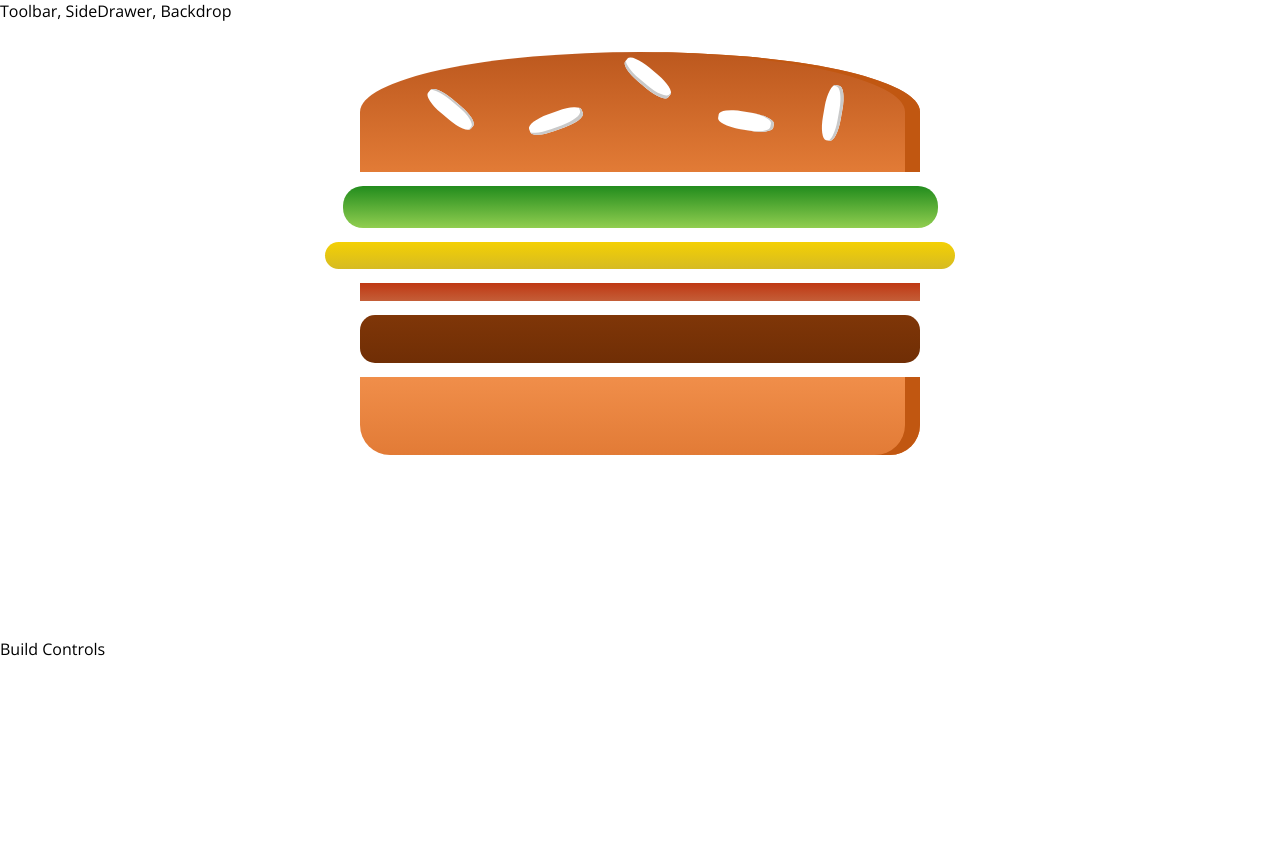
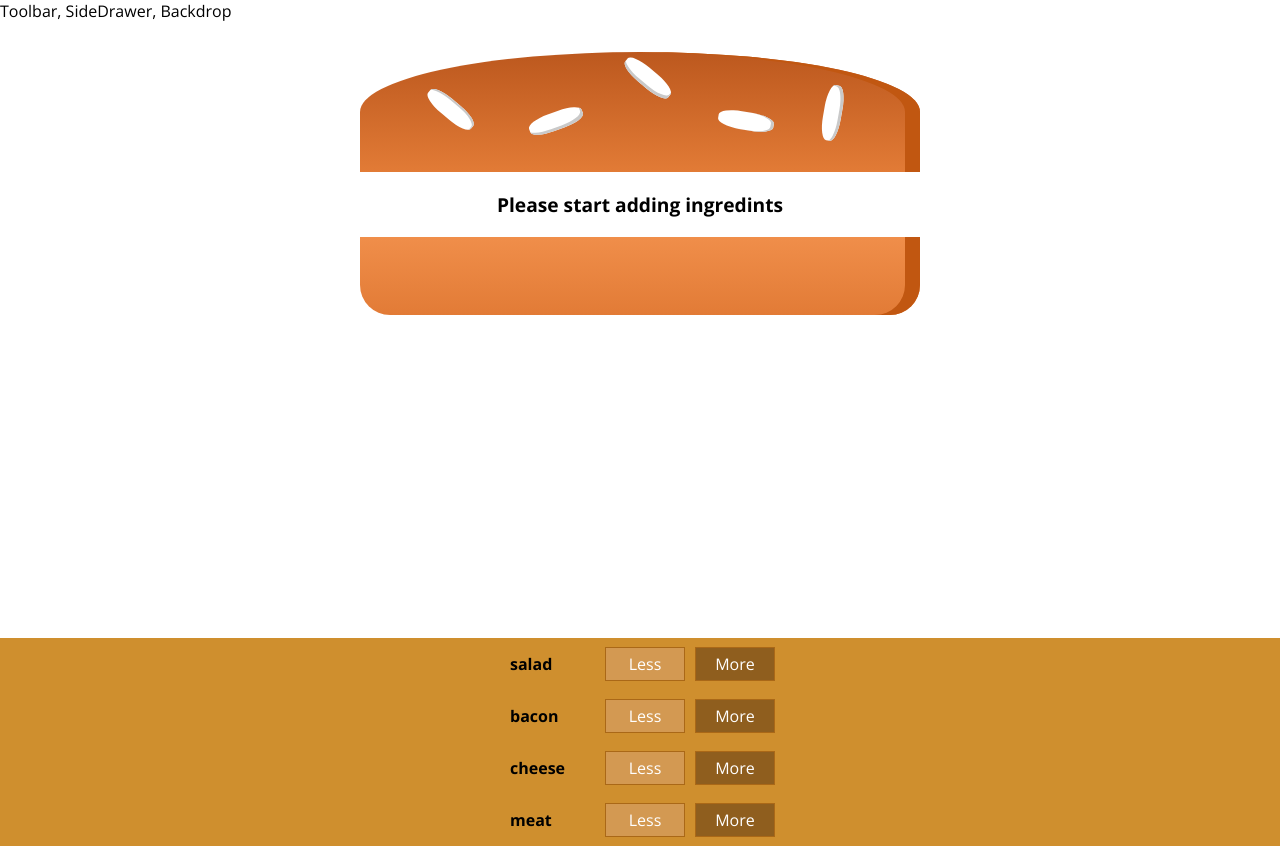
Before and after one commit to vasylpavliuk/burger-builder-project, a React (Create React App) app: page / in a window 1280 px wide. Before the commit the page ends 800 px from the top, so only its background shows below. Built offline with nearby package versions, Linux system fonts and the light colour scheme.

Commit message:
Added new buttons to add and deduct ingredients

```diff
--- /dev/null
+++ b/src/components/Burger/BuildControls/BuildControl/BuildControl.js
@@ -0,0 +1,13 @@
+import React from "react";
+
+import classes from "./BuildControl.module.css";
+
+const buildControl = (props) => (
+  <div className={classes.BuildControl}>
+    <div className={classes.Label}>{props.label}</div>
+    <button className={classes.Less} onClick={() => props.deductIngredient(props.label)}>Less</button>
+    <button className={classes.More} onClick={() => props.addIngredient(props.label)}>More</button>
+  </div>
+);
+
+export default buildControl;
--- /dev/null
+++ b/src/components/Burger/BuildControls/BuildControl/BuildControl.module.css
@@ -0,0 +1,58 @@
+.BuildControl {
+  display: flex;
+  justify-content: space-between;
+  align-items: center;
+  margin: 5px 0;
+}
+
+.BuildControl button {
+  display: block;
+  font: inherit;
+  padding: 5px;
+  margin: 0 5px;
+  width: 80px;
+  border: 1px solid #aa6817;
+  cursor: pointer;
+  outline: none;
+}
+
+.BuildControl button:disabled {
+  background-color: #ac9980;
+  border: 1px solid #7e7365;
+  color: #ccc;
+  cursor: default;
+}
+
+.BuildControl button:hover:disabled {
+  background-color: #ac9980;
+  color: #ccc;
+  cursor: not-allowed;
+}
+
+.Label {
+  padding: 10px;
+  font-weight: bold;
+  width: 80px;
+}
+
+.BuildControl .Less {
+  background-color: #d39952;
+  color: white;
+}
+
+.BuildControl .More {
+  background-color: #8f5e1e;
+  color: white;
+}
+
+.BuildControl .Less:hover,
+.BuildControl .Less:active {
+  background-color: #daa972;
+  color: white;
+}
+
+.BuildControl .More:hover,
+.BuildControl .More:active {
+  background-color: #99703f;
+  color: white;
+}
--- /dev/null
+++ b/src/components/Burger/BuildControls/BuildControls.js
@@ -0,0 +1,20 @@
+import React from "react";
+
+import BuildControl from "./BuildControl/BuildControl";
+import classes from "./BuildControls.module.css";
+
+const buildControls = (props) => {
+  return Object.keys(props.ingredients).map((ingredient) => {
+    return (
+      <div key={ingredient} className={classes.BuildControls}>
+        <BuildControl
+          label={ingredient}
+          addIngredient={props.addIngredient}
+          deductIngredient={props.deductIngredient}
+        />
+      </div>
+    );
+  });
+};
+
+export default buildControls;
--- /dev/null
+++ b/src/components/Burger/BuildControls/BuildControls.module.css
@@ -0,0 +1,10 @@
+.BuildControls {
+  width: 100%;
+  background-color: #cf8f2e;
+  display: flex;
+  flex-flow: column;
+  align-items: center;
+  box-shadow: 0px 2px 1px #ccc;
+  margin: auto;
+  /* padding: 10px 0; */
+}
--- a/src/components/Burger/Burger.js
+++ b/src/components/Burger/Burger.js
@@ -4,13 +4,21 @@ import BurgerIngredient from "./BurgerIngredient/BurgerIngredient";
 import classes from "./Burger.module.css";
 
 const burger = (props) => {
+  let transformedIngredients = Object.keys(props.ingredients)
+    .map((igKey) => {
+      return [...Array(props.ingredients[igKey])].map((_, i) => {
+        return <BurgerIngredient key={igKey + i} type={igKey} />;
+      });
+    })
+    .reduce((arr, el) => arr.concat(el), []);
+
+  if (transformedIngredients.length === 0) {
+    transformedIngredients = <p>Please start adding ingredints</p>;
+  }
   return (
     <div className={classes.Burger}>
       <BurgerIngredient type="bread-top" />
-      <BurgerIngredient type="salad" />
-      <BurgerIngredient type="cheese" />
-      <BurgerIngredient type="bacon" />
-      <BurgerIngredient type="meat" />
+      {transformedIngredients}
       <BurgerIngredient type="bread-bottom" />
     </div>
   );
--- a/src/containers/BurgerBuilder/BurgerBuilder.js
+++ b/src/containers/BurgerBuilder/BurgerBuilder.js
@@ -2,25 +2,60 @@ import React, { Component } from "react";
 
 import Auxiliary from "../../hoc/Auxiliary";
 import Burger from "../../components/Burger/Burger";
+import BuildControls from "../../components/Burger/BuildControls/BuildControls";
+
+const INGREDIENT_PRICES = {
+  salad: 0.5,
+  cheese: 0.4,
+  meat: 1.3,
+  bacon: 1.7,
+};
 
 class BurgerBuilder extends Component {
   constructor(props) {
     super(props);
     this.state = {
       ingredients: {
-        salad: 1,
-        bacon: 1,
-        cheese: 2,
-        meat: 2,
+        salad: 0,
+        bacon: 0,
+        cheese: 0,
+        meat: 0,
       },
+      totalPrice: 4,
     };
+    this.addIngredientHandler = this.addIngredientHandler.bind(this);
+    this.deductIngredientHandler = this.deductIngredientHandler.bind(this);
+  }
+
+  addIngredientHandler(ingredient) {
+    if (this.state.ingredients[ingredient] < 3) {
+      let ingredients = { ...this.state.ingredients };
+      ingredients[ingredient]++;
+      let priceAddition = INGREDIENT_PRICES[ingredient];
+      let totalPrice = this.state.totalPrice + priceAddition;
+      this.setState({ ingredients: ingredients, totalPrice: totalPrice });
+    }
+  }
+
+  deductIngredientHandler(ingredient) {
+    if (this.state.ingredients[ingredient] > 0) {
+      let ingredients = { ...this.state.ingredients };
+      ingredients[ingredient]--;
+      let priceAddition = INGREDIENT_PRICES[ingredient];
+      let totalPrice = this.state.totalPrice - priceAddition;
+      this.setState({ ingredients: ingredients, totalPrice: totalPrice });
+    }
   }
 
   render() {
     return (
       <Auxiliary>
         <Burger ingredients={this.state.ingredients} />
-        <div>Build Controls</div>
+        <BuildControls
+          ingredients={this.state.ingredients}
+          addIngredient={this.addIngredientHandler}
+          deductIngredient={this.deductIngredientHandler}
+        />
       </Auxiliary>
     );
   }
```
